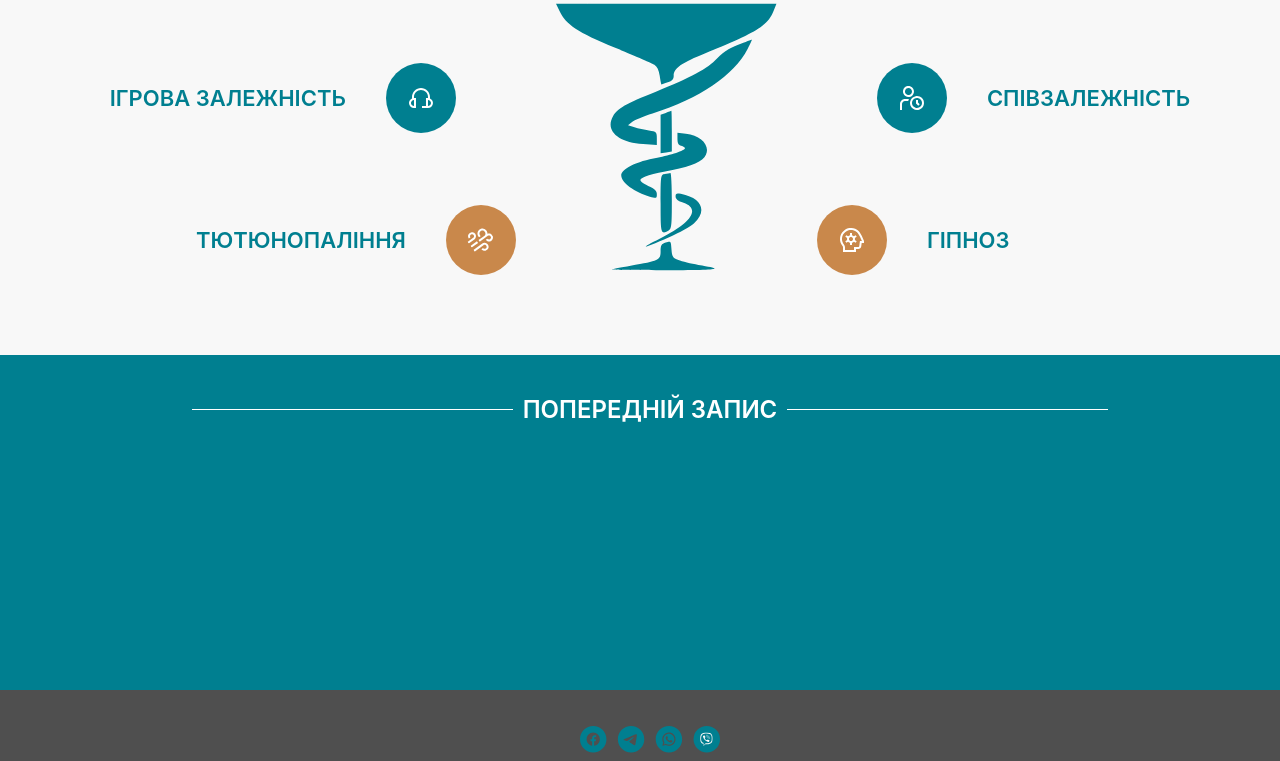
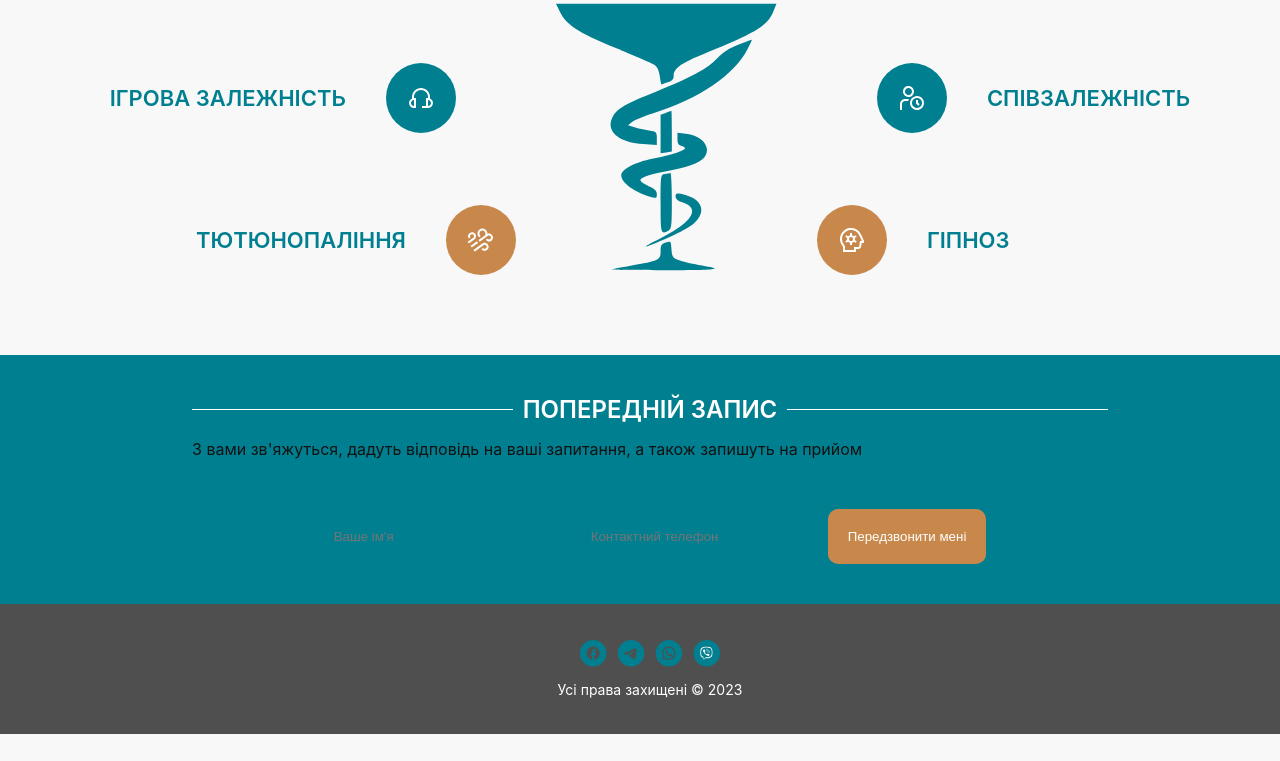
Before and after one commit to aleks-vorgen/gegeshko, a React (Vite) app: page / in a window 1280 px wide. Shown: the part 459-1220 px from the top of the page. After the commit the page ends 1193 px from the top, so only its background shows below. Built offline with nearby package versions, Linux system fonts and the light colour scheme.

Commit message:
preregistration-form.jsx

```diff
--- a/src/components/home/css/preregistration-form.css
+++ b/src/components/home/css/preregistration-form.css
@@ -3,11 +3,11 @@
     flex-direction: column;
     margin-top: 40px;
     width: 100%;
-    height: 335px;
     padding: 40px 15vw;
     background-color: var(--primary-color);
 
     .sub-title {
+        margin-bottom: 15px;
         .title {
             color: white;
         }
@@ -15,4 +15,27 @@
             background-color: white;
         }
     }
+
+    .preregistration-form {
+        display: flex;
+        justify-content: center;
+        margin-top: 50px;
+
+        & input, & button {
+            border: none;
+            padding: 20px;
+            border-radius: 10px;
+            margin: 0 20px;
+        }
+
+        & input {
+            background: var(--primary-reversed-color);
+            color: #424242;
+        }
+
+        & button {
+            background-color: #C9884B;
+            color: white;
+        }
+    }
 }
--- a/src/components/home/preregistration-form.jsx
+++ b/src/components/home/preregistration-form.jsx
@@ -7,6 +7,16 @@ export function PreregistrationForm() {
                 <span className="title">Попередній запис</span>
                 <div className="side-line"></div>
             </div>
+            <div className="under-title">
+                {/* eslint-disable-next-line react/no-unescaped-entities */}
+                З вами зв'яжуться, дадуть відповідь на ваші запитання,
+                а також запишуть на прийом
+            </div>
+            <form action="" className="preregistration-form">
+                <input type="text" placeholder="Ваше ім'я"/>
+                <input type="text" placeholder="Контактний телефон"/>
+                <button>Передзвонити мені</button>
+            </form>
         </div>
     )
 }
```
